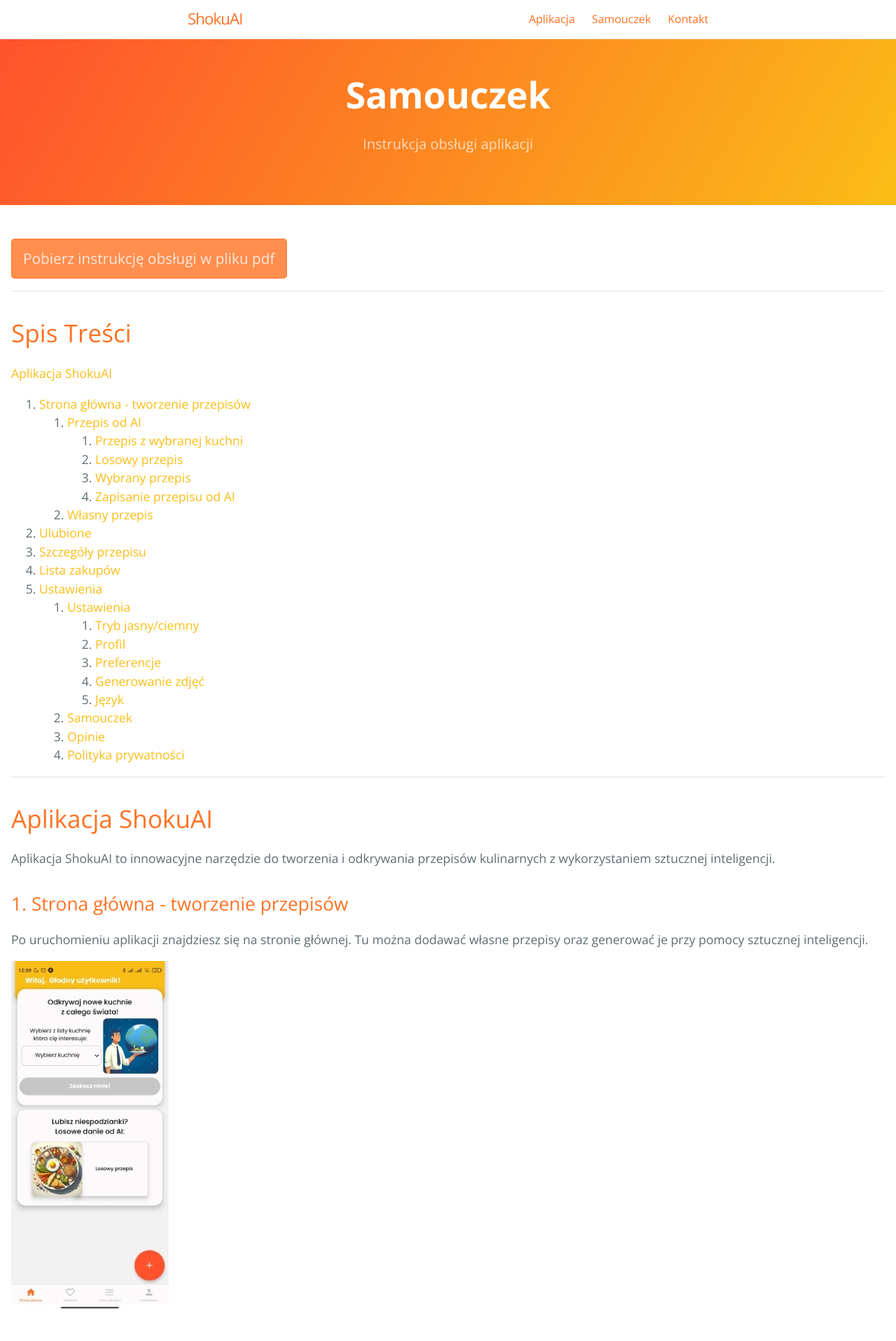
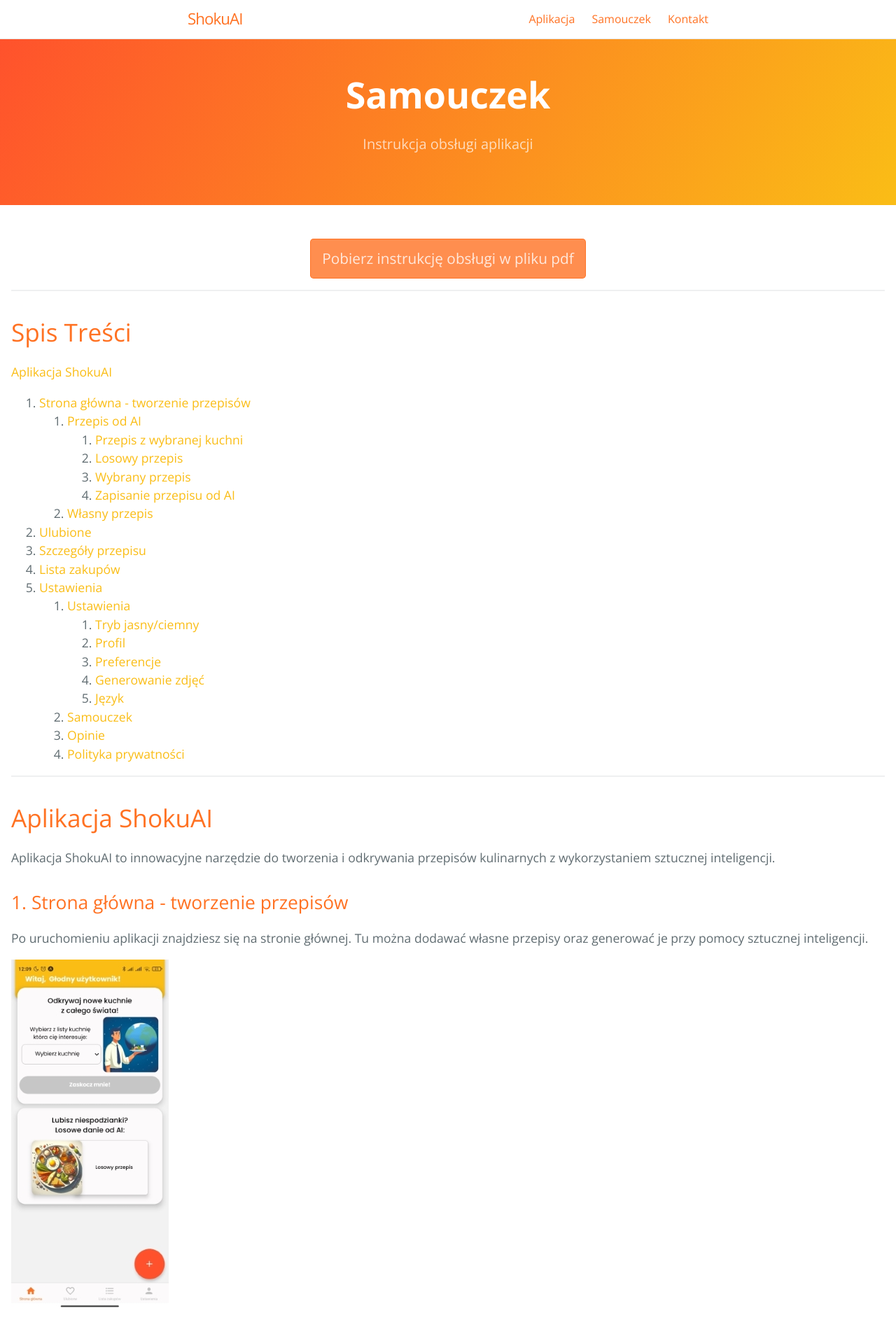
Before and after one commit to PaulinaLewicka1/appTest.github.io, a Jekyll site: the page built from tutorial.md, in a window 1280 px wide. Shown: the top 1916 px of the page at 70% size. Built offline with Jekyll 4.4.1, drawn with Linux system fonts in a browser that asks for light colours.

Commit message:
button test 5

```diff
--- a/_sass/jekyll-theme-cayman-blog.scss
+++ b/_sass/jekyll-theme-cayman-blog.scss
@@ -148,6 +148,11 @@ a {
       margin-left: 0;
     }
   }
+}
+
+.center {
+  display: flex;
+  justify-content: center;
 }
 
 .page-header {
--- a/tutorial.md
+++ b/tutorial.md
@@ -7,7 +7,9 @@ ref: tutorial
 order: 1
 ---
 
-[Pobierz instrukcję obsługi w pliku pdf]({{ site.github.pdf_url }}){: .btnColor }
+<div class="center">
+  <a href="{{ site.github.pdf_url }}" class="btnColor">Pobierz instrukcję obsługi w pliku pdf</a>
+</div>
 
 * * *
 
```
